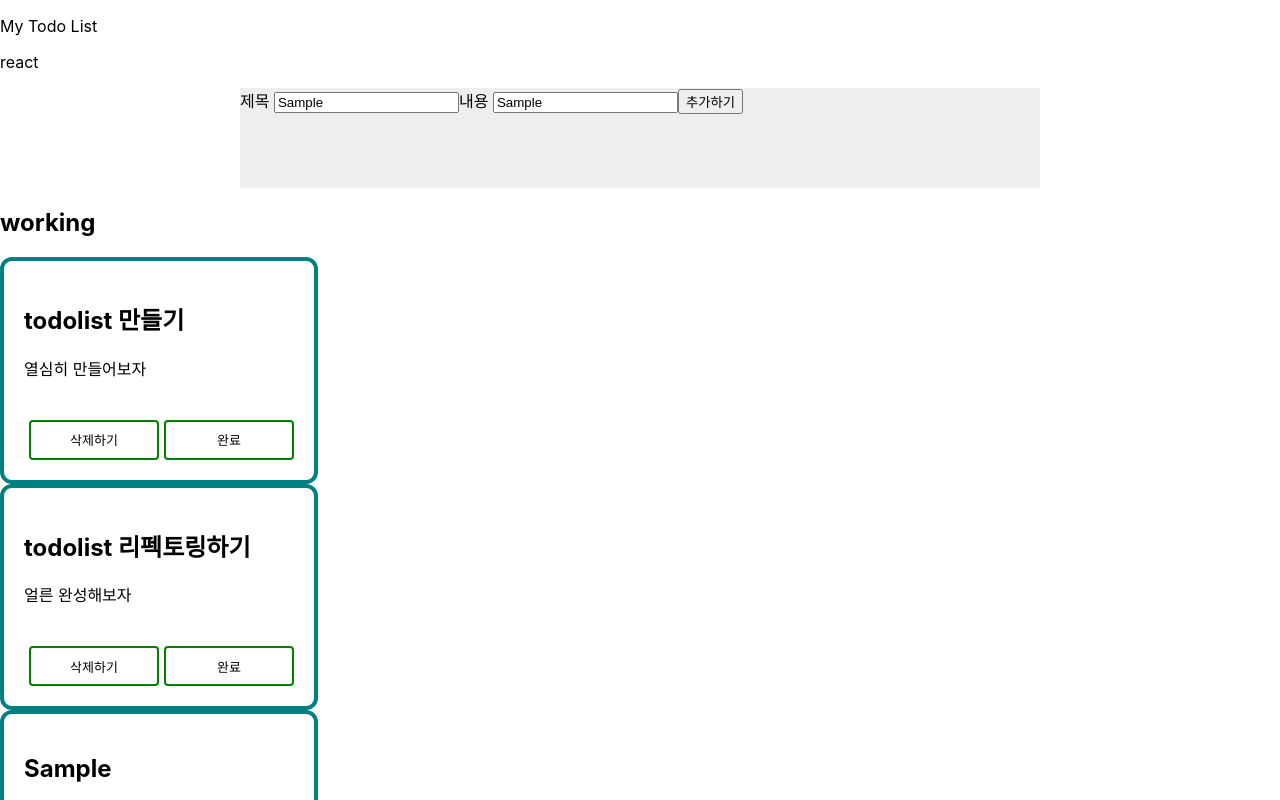
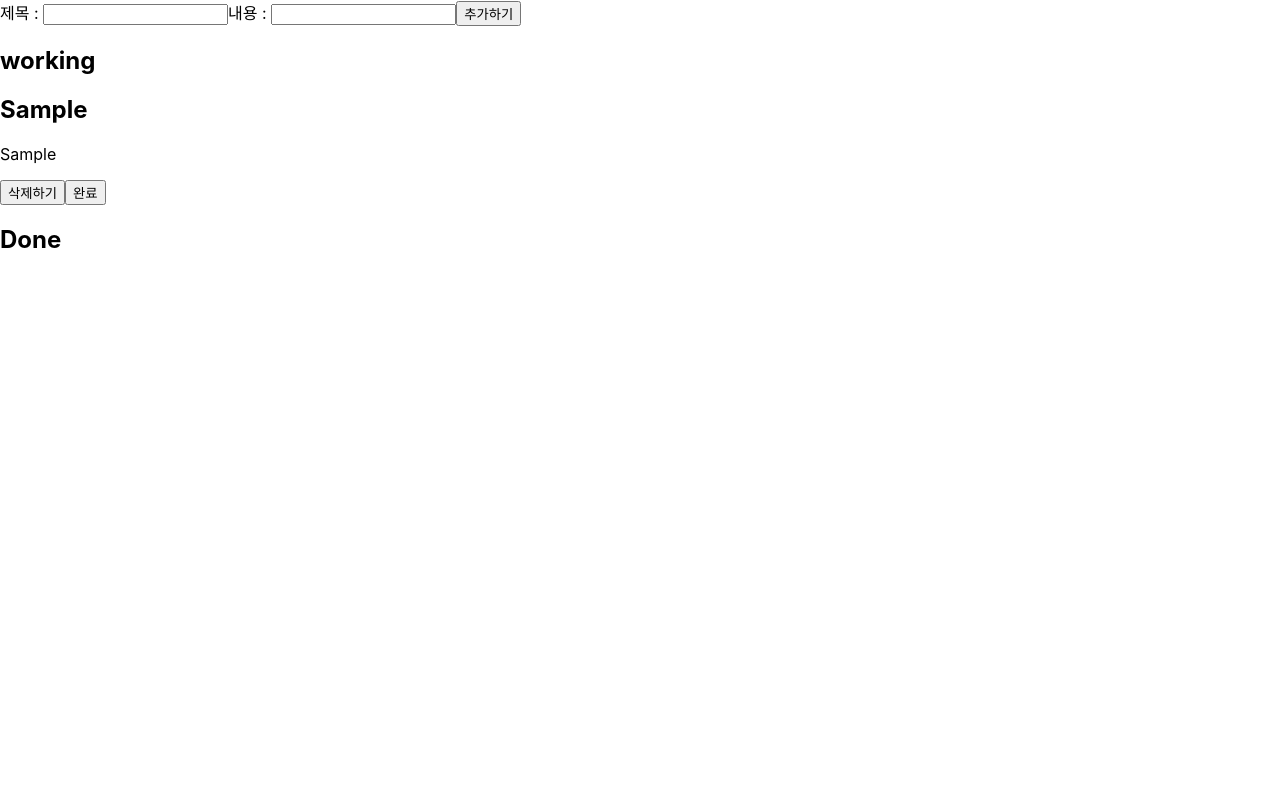
Before and after one commit to kangsinbeom/todo-list, a React (Create React App) app: page / in a window 1280 px wide. Both pictures are taken after typing "Sample", "Sample" into the empty fields and a click on the button "추가하기". Shown: the top 800 px of the page. Built offline with nearby package versions, Linux system fonts and the light colour scheme.

Commit message:
기능구현 완료

```diff
--- a/src/App.css
+++ b/src/App.css
@@ -4,9 +4,6 @@ main {
   height: 100px;
   margin: auto;
 }
-
-
-
 
 .list-box > div {
   border: 4px solid teal;
@@ -16,14 +13,5 @@ main {
   padding: 20px;
 }
 
-.list-box >div > button {
-  border: 2px solid green;
-  border-radius: 4px;
-  font-size: 13px;
-  background-color: white;
-  width: 130px;
-  height: 40px;
-  margin-top: 24px;
-  margin-left: 5px;
-}
+
 /* margin 골고루 주는 법 버튼 간격 제대로 할려면 어케야함?? */
--- a/src/App.jsx
+++ b/src/App.jsx
@@ -1,58 +1,14 @@
 import React, { useState } from 'react';
-import "./App.css"
-import TodoListItems from './components/TodoListItems';
+import TodoInsert from './components/TodoInsert';
+import TodoList from './components/TodoList';
 
-function App() {
-  const [title, setTitle] = useState("");
-  const [desc, setDesc] = useState("");
-  const [todoListItems, settodoListItems] = useState([
-    {id : 1, title : "todolist 만들기", desc : "열심히 만들어보자"},
-    {id : 2, title : "todolist 리펙토링하기", desc : "얼른 완성해보자"},
-  ]);
+function App(props) {
+  const [todoList, setTodoList] = useState([]);
 
-
-  const onTitleChange = (event) => {
-    setTitle(event.target.value)
-  }
-
-  const onDescChange = (event) => {
-    setDesc(event.target.value)
-  }
-
-  const InsertTodoItem = () => {
-    const newItem = {
-      id : todoListItems.length+ 1,
-      title,
-      desc
-    }
-    settodoListItems([...todoListItems, newItem])
-
-  }
-  const removeItem = (id) => {
-    const newList =  todoListItems.filter(item => item.id !== id);
-    settodoListItems(newList);
-  }
   return (
     <div>
-      <header>
-        <p>My Todo List</p>
-        <p>react</p>
-      </header>
-      <main>
-        제목 <input value={title} onChange={onTitleChange} />
-        내용 <input value={desc} onChange={onDescChange}/>
-        <button onClick={InsertTodoItem}>추가하기</button>
-      </main>
-      <div className='list-box'>
-        <h2>working</h2>
-        {
-        todoListItems.map((item) => (
-          <TodoListItems item = {item} key={item.id} removeItem = {removeItem} />  // props라는 객체 안에 밸류와 값이 담긴 형태이니까 무조건 변수= 값 형태로 내리는 게 맞네
-        ))
-        }
-
-        <h2>Done</h2>
-      </div>
+      <TodoInsert todoList={todoList} setTodoList={setTodoList} />
+      <TodoList todoList = {todoList} setTodoList={setTodoList} />
     </div>
   );
 }
--- /dev/null
+++ b/src/components/CompleteTodo.jsx
@@ -0,0 +1,18 @@
+import React from 'react';
+
+function CompleteTodo({todo, removeTodo, CompleteToTodo}) {
+
+
+
+
+    return (
+        <div>
+            <h2>{todo.title}</h2>
+            <p>{todo.desc}</p>
+            <button onClick={() => removeTodo(todo.id)}>삭제하기</button>
+            <button onClick={() => CompleteToTodo(todo.id)}>취소</button>
+        </div>
+    );
+}
+
+export default CompleteTodo;
--- /dev/null
+++ b/src/components/TodoInsert.jsx
@@ -0,0 +1,42 @@
+import React, {useState} from 'react';
+
+function TodoInsert({todoList, setTodoList}) {
+    const [title, setTitle] = useState("");
+    const [desc, setDesc] = useState("");
+
+
+    const onChangeTitle = (e) => {
+        setTitle(e.target.value)
+    }
+
+    const onChangeDesc = (e) => {
+        setDesc(e.target.value)
+    }
+
+    const insertTodo = () => {
+        const newTodo = {
+            title,
+            desc,
+            id : todoList.length + 1
+        }
+        setTodoList([...todoList, newTodo]);
+        setTitle("");
+        setDesc("");
+        console.log(todoList)
+    }
+    return (
+        <div>
+            제목 : <input
+                value= {title}
+                onChange={onChangeTitle}
+                />
+            내용 : <input
+                value= {desc}
+                onChange={onChangeDesc}
+                />
+            <button onClick={insertTodo}>추가하기</button>
+        </div>
+    );
+}
+
+export default TodoInsert;
--- /dev/null
+++ b/src/components/TodoList.jsx
@@ -0,0 +1,43 @@
+import React, { useState } from 'react';
+import TodoListItems from './TodoListItems';
+import CompleteTodo from './CompleteTodo';
+
+function TodoList({todoList, setTodoList}) {
+    const [completeList, setCompleteList] = useState([]);
+
+    const removeTodo = (id) => {
+        const newList = todoList.filter(todo => todo.id !== id);
+        setTodoList(newList)
+    }
+
+    const todoToComplete = (id) => {
+        const newComplete = todoList.find(todo => todo.id === id);
+        setCompleteList([...completeList, newComplete])
+
+        const newList = todoList.filter(todo => todo.id !== id);
+        setTodoList(newList)
+    }
+
+    const CompleteToTodo = (id) => {
+        const newTodo = completeList.find(todo => todo.id === id);
+        setTodoList([...todoList, newTodo])
+
+        const newList = completeList.filter(todo => todo.id !== id);
+        setCompleteList(newList)
+    }
+
+    return (
+        <div>
+            <h2>working</h2>
+            {
+            todoList.map(todo => <TodoListItems todo ={todo} key={todo.id} removeTodo ={removeTodo} todoToComplete ={todoToComplete} />)
+            }
+            <h2>Done</h2>
+            {
+            completeList.map(todo => <CompleteTodo todo ={todo} key={todo.id} removeTodo ={removeTodo} CompleteToTodo ={CompleteToTodo} />)
+            }
+        </div>
+    );
+}
+
+export default TodoList;
--- a/src/components/TodoListItems.jsx
+++ b/src/components/TodoListItems.jsx
@@ -1,12 +1,16 @@
 import React from 'react';
 
-function TodoListItems(props) {
+function TodoListItems({todo, removeTodo, todoToComplete}) {
+
+
+
+
     return (
         <div>
-            <h2>{props.item.title}</h2>
-            <p>{props.item.desc}</p>
-            <button onClick={() => props.removeItem(props.item.id)}>삭제하기</button>
-            <button>완료</button>
+            <h2>{todo.title}</h2>
+            <p>{todo.desc}</p>
+            <button onClick={() => removeTodo(todo.id)} >삭제하기</button>
+            <button  onClick={() => todoToComplete(todo.id)} >완료</button>
         </div>
     );
 }
```
